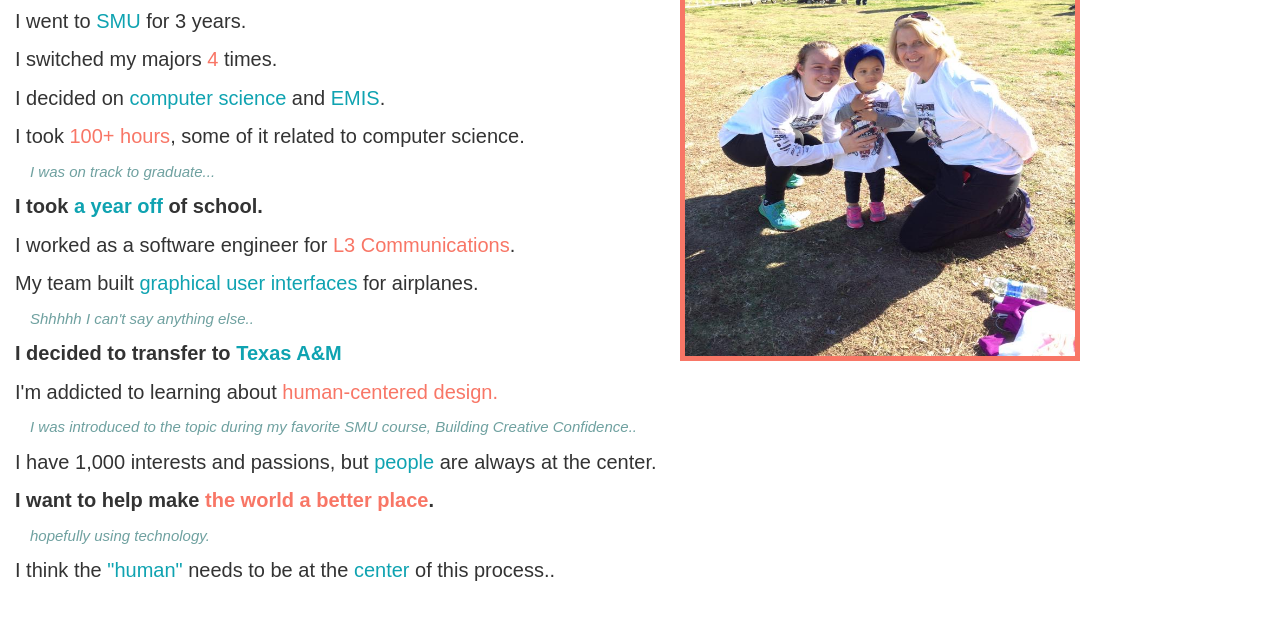
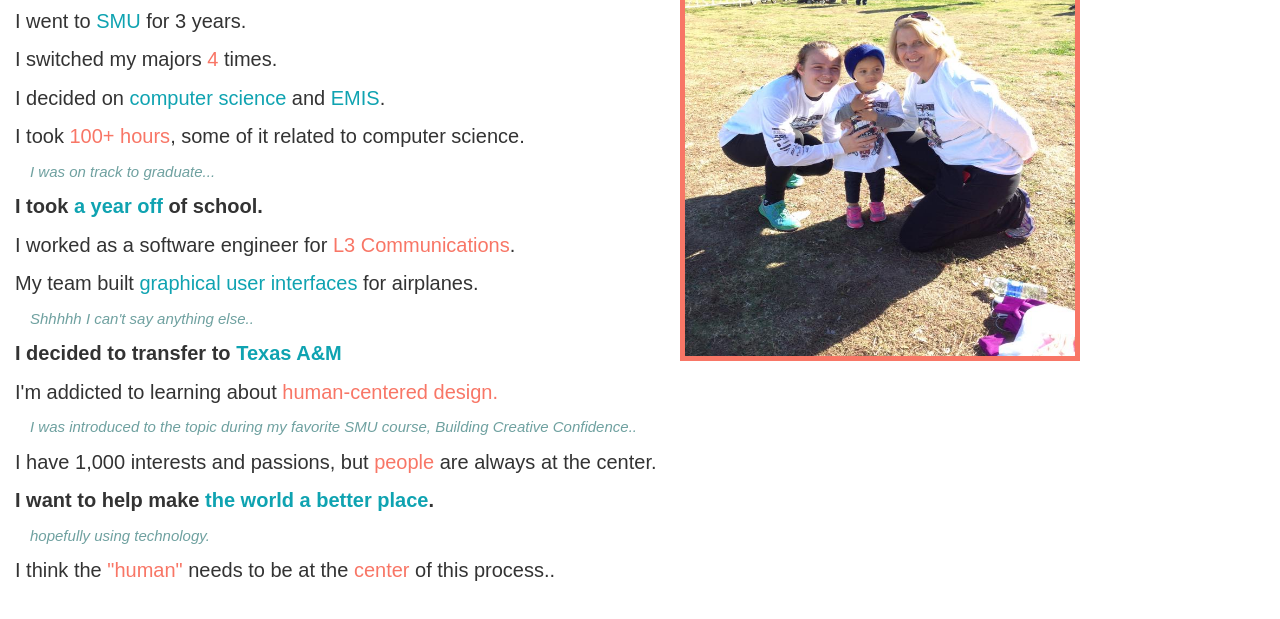
Before and after one commit to Mdzingo/chiBio, a website: page home.html in a window 1280 px wide. Shown: the part 139-758 px from the top of the page. Drawn offline with nearby package versions, Linux system fonts and the light colour scheme; a web font is replaced by a local one.

Commit message:
missed pink

```diff
--- a/home.html
+++ b/home.html
@@ -28,9 +28,9 @@
     <p class="restart">I decided to transfer to <em class="bl">Texas A&M</em></p>
     <p>I'm addicted to learning about <em class="pi">human-centered design.</em></p>
     <p class="sub-point">I was introduced to the topic during my favorite SMU course, Building Creative Confidence..</p>
-    <p>I have 1,000 interests and passions, but <em class="bl">people</em> are always at the center.</p>
-    <p class="restart">I want to help make <em class="pi">the world a better place</em>.</p>
+    <p>I have 1,000 interests and passions, but <em class="pi">people</em> are always at the center.</p>
+    <p class="restart">I want to help make <em class="bl">the world a better place</em>.</p>
     <p class="sub-point">hopefully using technology.</p>
-    <p>I think the <em class="bl">"human"</em> needs to be at the <em class="bl">center</em> of this process..</p>
+    <p>I think the <em class="pi">"human"</em> needs to be at the <em class="pi">center</em> of this process..</p>
 </body>
 </html>
```
